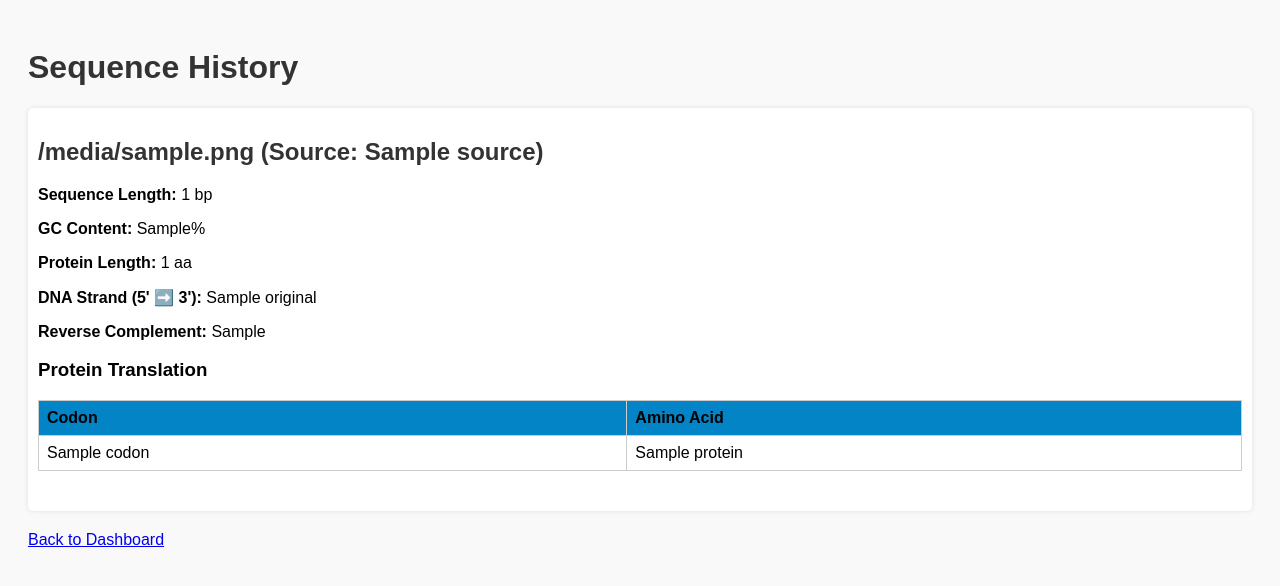
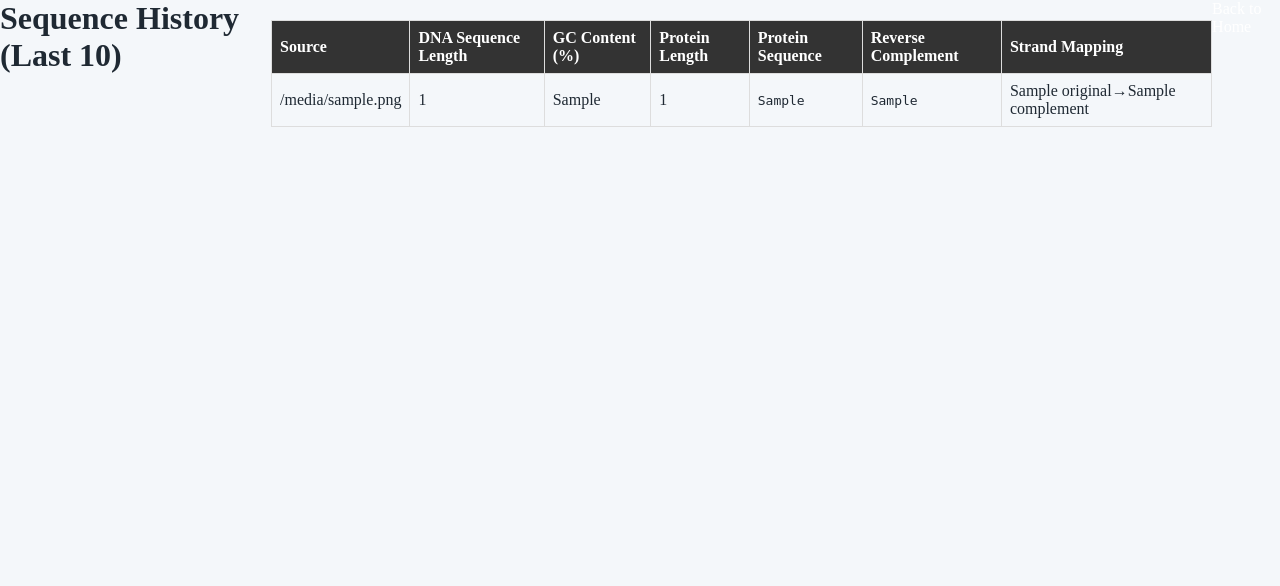
Before and after one commit to Milton-develop/DNA-Bio-Analyzer, a Flask app: template templates/history.html in a window 1280 px wide. Shown: the top 586 px of the page. Run offline with Flask 3, Linux system fonts and the light colour scheme; the template is opened without the code that fills it: most values are stand-ins (such as "Sample title", 1, 10 or a date in 2020).

Commit message:
Update history.html

```diff
--- a/templates/history.html
+++ b/templates/history.html
@@ -1,50 +1,53 @@
 <!DOCTYPE html>
-<html>
+<html lang="en">
 <head>
+    <meta charset="UTF-8">
     <title>Sequence History</title>
+    <link rel="stylesheet" href="/static/css/style.css">
     <style>
-        body { font-family: Arial, sans-serif; padding: 20px; background-color: #f9f9f9; }
-        h1, h2 { color: #333; }
-        table { border-collapse: collapse; width: 100%; margin-bottom: 30px; }
-        th, td { border: 1px solid #ccc; padding: 8px; text-align: left; }
-        th { background-color: #0284c7; }
-        .sequence-block { background-color: #fff; padding: 10px; margin-bottom: 20px; border-radius: 5px; box-shadow: 0 0 5px rgba(0,0,0,0.1); }
+        table { width: 100%; border-collapse: collapse; margin-top: 20px; }
+        th, td { border: 1px solid #ddd; padding: 8px; text-align: left; }
+        th { background-color: #333; color: white; }
+        tr:nth-child(even) { background-color: #f2f2f2; }
+        .protein { font-family: monospace; }
     </style>
 </head>
 <body>
-    <h1>Sequence History</h1>
+    <h1>Sequence History (Last 10)</h1>
     {% if history %}
-        {% for item in history %}
-        <div class="sequence-block">
-            <h2>{{ item.file }} {% if item.results.source %}(Source: {{ item.results.source }}){% endif %}</h2>
-            <p><strong>Sequence Length:</strong> {{ item.results.length }} bp</p>
-            <p><strong>GC Content:</strong> {{ item.results.gc }}%</p>
-            <p><strong>Protein Length:</strong> {{ item.results.protein_length }} aa</p>
-            <p><strong>DNA Strand (5' ➡️ 3'):</strong> {{ item.results.rev_comp_pairs | map(attribute='original') | join('') }}</p>
-            <p><strong>Reverse Complement:</strong> {{ item.results.rev_comp }}</p>
-
-            <h3>Protein Translation</h3>
         <table>
             <thead>
                 <tr>
-                        <th>Codon</th>
-                        <th>Amino Acid</th>
+                    <th>Source</th>
+                    <th>DNA Sequence Length</th>
+                    <th>GC Content (%)</th>
+                    <th>Protein Length</th>
+                    <th>Protein Sequence</th>
+                    <th>Reverse Complement</th>
+                    <th>Strand Mapping</th>
                 </tr>
             </thead>
             <tbody>
-                    {% for aa in item.results.protein %}
+                {% for entry in history %}
                     <tr>
-                        <td>{{ aa.codon }}</td>
-                        <td>{{ aa.name }}</td>
+                        <td>{{ entry.file }}</td>
+                        <td>{{ entry.results.length }}</td>
+                        <td>{{ entry.results.gc }}</td>
+                        <td>{{ entry.results.protein_length }}</td>
+                        <td class="protein">{{ entry.results.protein_str }}</td>
+                        <td class="protein">{{ entry.results.rev_comp }}</td>
+                        <td>
+                            {% for pair in entry.results.rev_comp_pairs %}
+                                {{ pair.original }}→{{ pair.complement }}{% if not loop.last %}, {% endif %}
+                            {% endfor %}
+                        </td>
                     </tr>
                 {% endfor %}
             </tbody>
         </table>
-        </div>
-        {% endfor %}
     {% else %}
-        <p>No previous sequences.</p>
+        <p>No sequences processed yet.</p>
     {% endif %}
-    <a href="/" class='back'>Back to Dashboard</a>
+    <a href="/">Back to Home</a>
 </body>
 </html>
```
Lines whose indentation alone changed are shown as unchanged.
